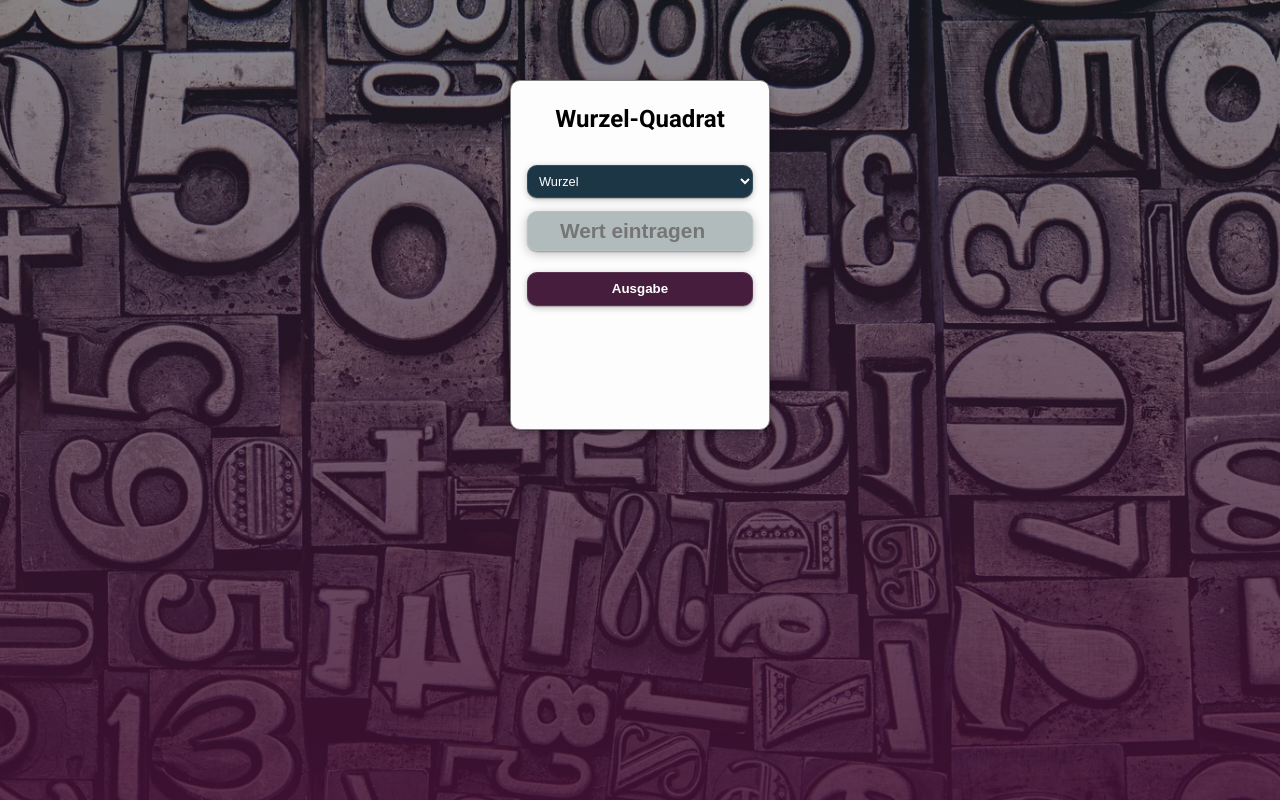
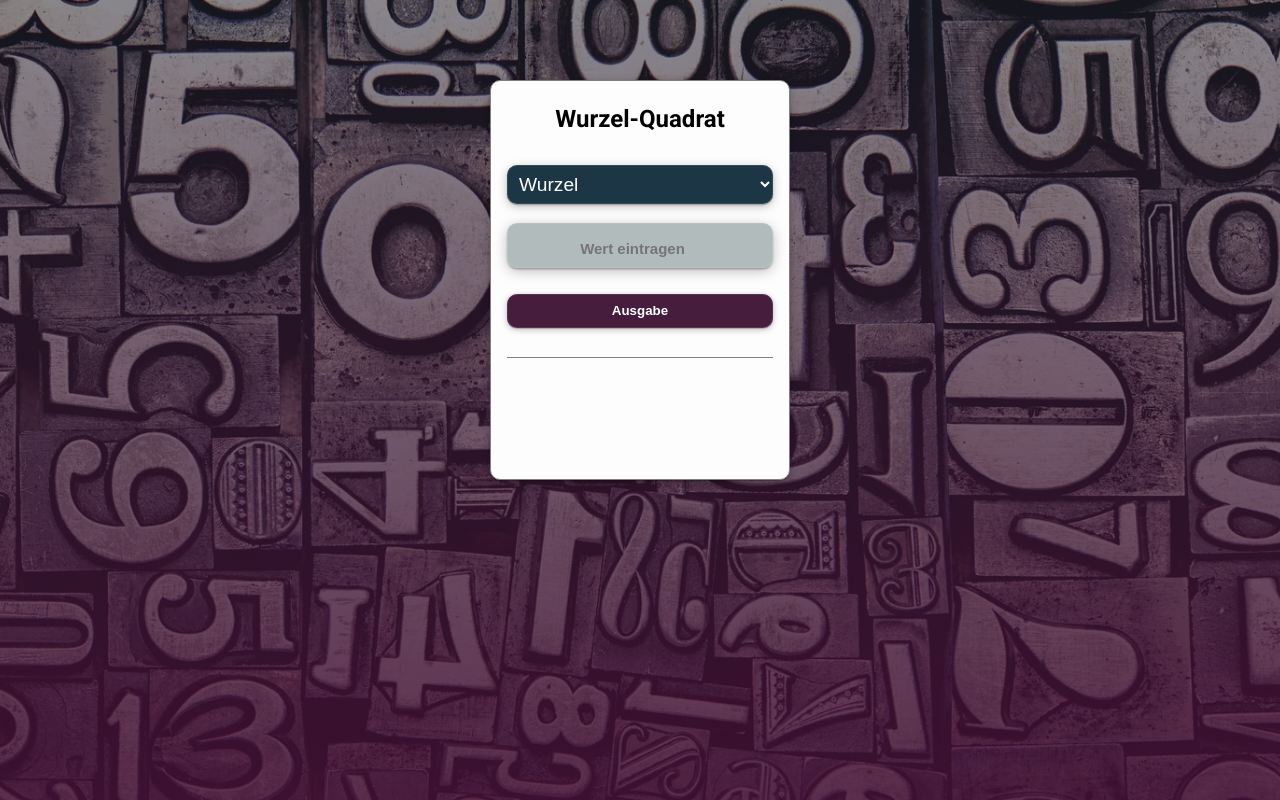
Before and after one commit to hasansakalli/wurzel-quadrat-manipulator, a plain HTML site: page index.html in a window 1280 px wide. Drawn offline with Linux system fonts and the light colour scheme.

Commit message:
Update style.css

```diff
--- a/style.css
+++ b/style.css
@@ -33,8 +33,8 @@ body {
   right: 0;
 }
 .container {
-  width: 260px;
-  height: 350px;
+  width: 300px;
+  height: 400px;
   border: 1px solid gray;
   padding: 1rem;
   background-color: rgb(253, 253, 253);
@@ -70,18 +70,22 @@ button {
 
 #inputNumber {
   color: #461d3c;
-  font-size: 1.3rem;
+  font-size: 1.6rem;
   font-weight: 600;
   background-color: rgba(115, 133, 133, 0.546);
 
+}
+::placeholder{
+    font-size: 15px;
 }
 #result1 {
   font-size: 1rem;
   color: #461d3c;
   font-weight: 900;
+  border-bottom: 1px solid gray;
 }
 #result2 {
-  margin-top: -20px;
+  margin-top: -10px;
   font-size: 2rem;
   color: #1e1d46;
   font-weight: 900;
@@ -89,7 +93,7 @@ button {
 select {
   align-items: center;
   background-color: #1d3646;
-  font-size: 0.8rem;
+  font-size: 1.2rem;
   color: #fff;
   cursor: pointer;
 
```
